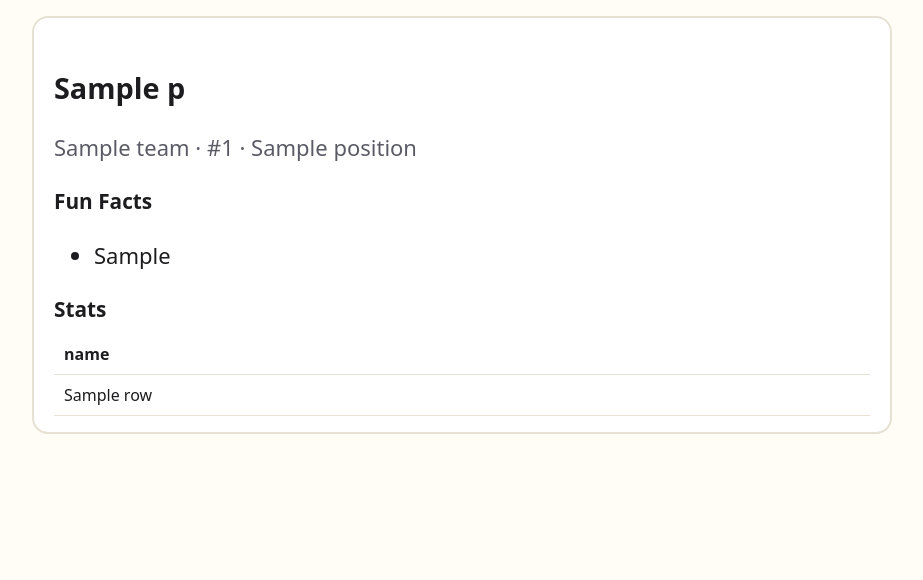
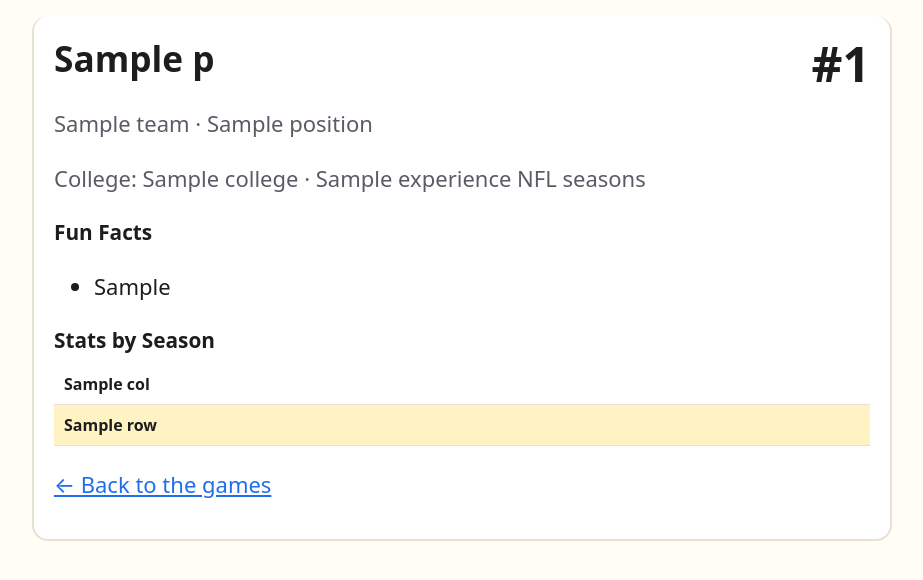
Before and after one commit to averyfullerton/lexington-sports-wire, a Python web app: template app/templates/player.html in a window 1280 px wide. Shown: the part 79-659 px from the top of the page, without its empty margins (178-1101 px from the left). Run offline with Jinja, Linux system fonts and the light colour scheme; the template is opened without the code that fills it: most values are stand-ins (such as "Sample title", 1, 10 or a date in 2020).

Commit message:
Link player names to their cards and redesign the card page
Co-Authored-By: Claude Opus 5.5 <noreply@anthropic.com>

```diff
--- a/app/static/style.css
+++ b/app/static/style.css
@@ -39,3 +39,14 @@ a { color: var(--accent); }
 .wordcard .def { margin: 0 0 10px; }
 .wordcard .ex { margin: 0; font-style: italic; color: var(--muted); }
 .wordcard .close { position: absolute; top: 6px; right: 10px; font-size: 1.6rem; line-height: 1; background: none; border: 0; cursor: pointer; color: var(--muted); }
+
+a.player { color: inherit; font-weight: 700; text-decoration: underline; text-decoration-thickness: 3px; text-decoration-color: var(--accent); text-underline-offset: 4px; }
+.player-card { position: relative; }
+.player-card.pinned { border-top: 10px solid var(--team); }
+.player-card .jersey { position: absolute; top: 12px; right: 20px; margin: 0; font-size: 3rem; font-weight: 900; color: var(--team, var(--line)); }
+.player-card h2 { font-size: 2.2rem; margin: 0 0 4px; padding-right: 3.5em; }
+.fun-facts li { margin-bottom: 8px; }
+.table-wrap { overflow-x: auto; }
+table.stats th, table.stats td { padding: 8px 10px; text-align: right; border-bottom: 1px solid var(--line); white-space: nowrap; }
+table.stats th:first-child, table.stats td:first-child, table.stats th:nth-child(2), table.stats td:nth-child(2) { text-align: left; }
+table.stats tr.this-season td { font-weight: 800; background: #fff3c4; }
--- a/app/templates/player.html
+++ b/app/templates/player.html
@@ -1,21 +1,24 @@
 {% extends "base.html" %}
 {% block title %}{{ p.name }} · Lexington Sports Wire{% endblock %}
 {% block content %}
-<article class="card">
+<article class="card player-card{% if pin %} pinned{% endif %}"{% if pin %} style="--team: {{ pin.primary }}; --team2: {{ pin.secondary }}"{% endif %}>
+  <p class="jersey">{% if p.number %}#{{ p.number }}{% endif %}</p>
   <h2>{{ p.name }}</h2>
-  <p class="meta">{{ p.team }} · #{{ p.number }} · {{ p.position }}</p>
+  <p class="meta">{{ p.team }} · {{ p.position }}</p>
+  <p class="meta">{% if p.college %}College: {{ p.college }}{% endif %}{% if p.experience %} · {{ p.experience }} NFL season{{ "s" if p.experience != 1 }}{% endif %}</p>
   {% if p.fun_facts %}
   <h3>Fun Facts</h3>
-  <ul>{% for f in p.fun_facts[:3] %}<li>{{ f }}</li>{% endfor %}</ul>
+  <ul class="fun-facts">{% for f in p.fun_facts[:3] %}<li>{{ f }}</li>{% endfor %}</ul>
   {% endif %}
-  {% if p.stats %}
-  <h3>Stats</h3>
+  {% if p.stats and p.stats.rows %}
+  <h3>Stats by Season</h3>
   <div class="table-wrap">
-  <table>
-    <thead><tr>{% for col in p.stats[0].keys() %}<th>{{ col }}</th>{% endfor %}</tr></thead>
-    <tbody>{% for row in p.stats %}<tr>{% for v in row.values() %}<td>{{ v }}</td>{% endfor %}</tr>{% endfor %}</tbody>
+  <table class="stats">
+    <thead><tr>{% for col in p.stats.columns %}<th>{{ col }}</th>{% endfor %}</tr></thead>
+    <tbody>{% for row in p.stats.rows %}<tr{% if loop.last %} class="this-season"{% endif %}>{% for v in row %}<td>{{ v }}</td>{% endfor %}</tr>{% endfor %}</tbody>
   </table>
   </div>
   {% endif %}
+  <p><a href="/">← Back to the games</a></p>
 </article>
 {% endblock %}
```
Also changed, not shown: app/main.py (+21 -2 lines).
